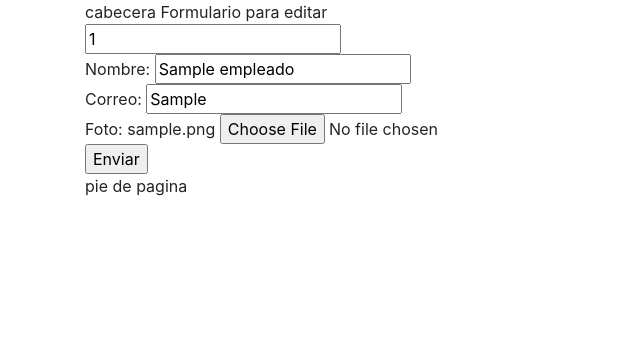
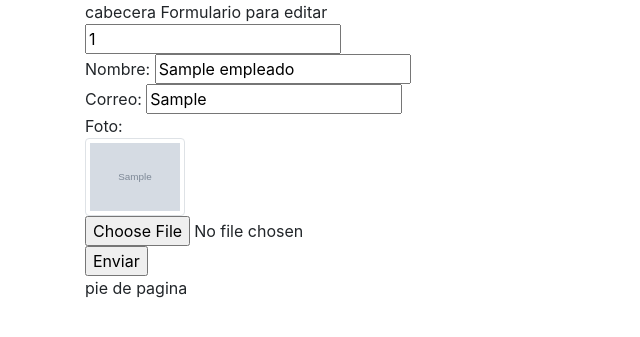
Before and after one commit to itorricom/pythonCrud, a Flask app: page /edit/1 in a window 1280 px wide. Shown: the top 337 px of the page, without its empty margins (0-640 px from the left). Run offline with Flask 2, Linux system fonts and the light colour scheme; tables that the repository leaves empty or names only in its code hold one stand-in row (values such as "Sample post"); grey boxes marked "Sample" are stand-in pictures; parts of the project's set-up code (start-up, migrations or seed data) failed here and were passed over; some libraries are stand-ins or nearby versions.

Commit message:
Ajustando imagen de edicion

```diff
--- a/app.py
+++ b/app.py
@@ -1,6 +1,6 @@
 
 from flask import Flask
-from flask import render_template, request, redirect
+from flask import render_template, request, redirect, url_for
 from flaskext.mysql import MySQL
 from flask import send_from_directory
 from datetime import datetime
@@ -122,4 +122,4 @@ def storage():
 if __name__ == '__main__':
     app.run(debug=True)
 
-# 1:24 Incluir archivos header y footer
+# 1:25 Ajustando imagen de edicion
--- a/templates/empleados/edit.html
+++ b/templates/empleados/edit.html
@@ -11,7 +11,9 @@ Formulario para editar
     <input type="text" value="{{empleado[2]}}" name="txtCorreo" id="txtCorreo">
     <br>
     Foto:
-    {{empleado[3]}}
+    <br>
+    <img class="img-thumbnail" width="100" src="{{url_for('uploads', nombreFoto=empleado[3])}}" alt="">
+    <br>
     <input type="file" name="txtFoto" id="txtFoto">
     <br>
     <input type="submit" value="Enviar">
```
